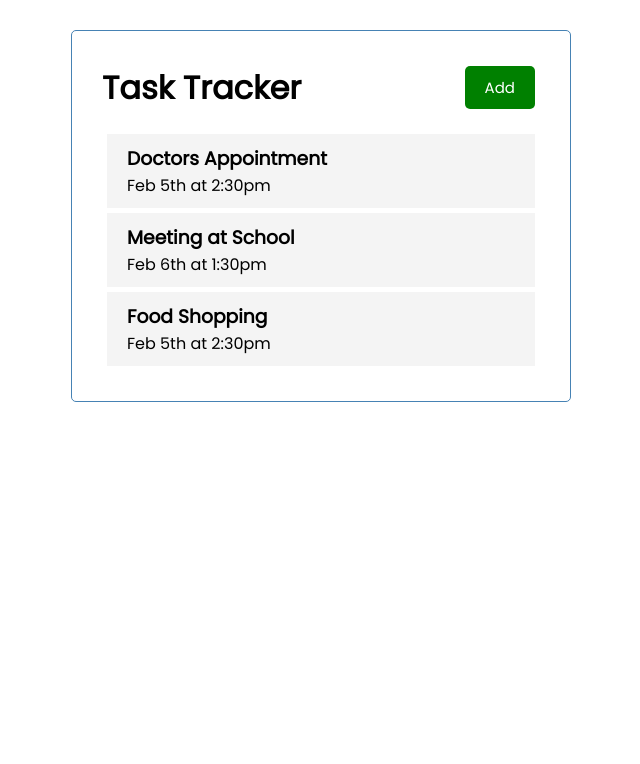
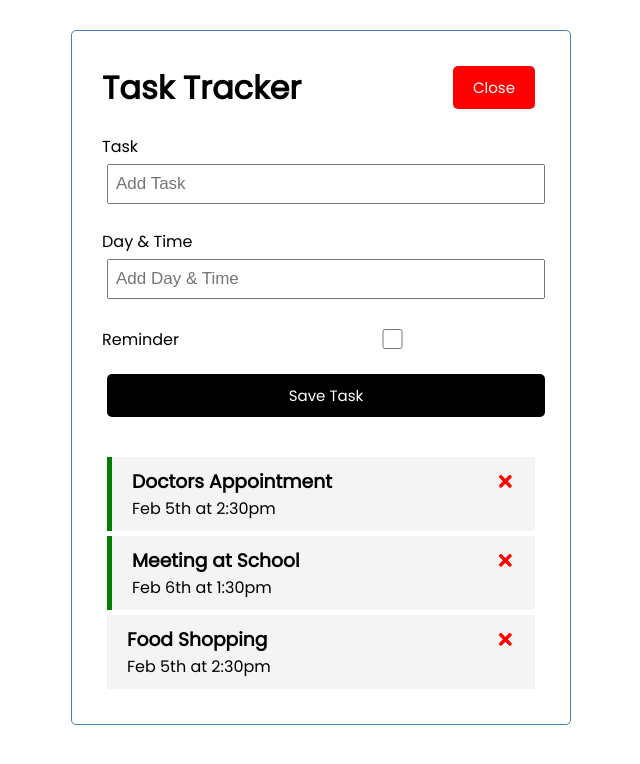
Before and after one commit to SalamanderCtesiphon/react-crash-todo, a React (Create React App) app: page / in a window 1280 px wide. Both pictures are taken after a click on the button "Add". Shown: the top 764 px of the page, without its empty margins (319-959 px from the left). Built offline with nearby package versions, Linux system fonts and the light colour scheme.

Commit message:
completed the tutorial

```diff
--- a/src/App.js
+++ b/src/App.js
@@ -2,8 +2,10 @@
 import './index.css';
 import Tasks from './components/Tasks';
 import { useState } from 'react'
+import AddTask from './components/AddTask';
 
 const App = () =>  {
+  const [showAddTask, setShowAddTask] = useState(false)
   const [tasks, setTasks] = useState([
     {
         id: 1,
@@ -25,10 +27,30 @@
     }
 ])
 
+const addTask = (task) => {
+  const id = Math.floor(Math.random() * 10000) + 1
+  const newTask = { id, ...task }
+  setTasks([...tasks, newTask])
+}
+
+const deleteTask = (id) => {
+  setTasks(tasks.filter((task) => task.id !== id ))
+}
+
+const toggleReminder = (id) => {
+  setTasks(tasks.map((task) => task.id === id ? {...task, reminder:
+  !task.reminder} : task
+  )
+  )
+}
+
   return (
     <div className="App container">
-      <Header />
-      <Tasks tasks={tasks} />
+      <Header onAdd={() => setShowAddTask(!showAddTask)} showAdd={showAddTask}/>
+      {showAddTask && <AddTask onAdd={addTask}/>}
+      {tasks.length > 0 ? (<Tasks tasks={tasks} onDelete={deleteTask}
+      onToggle={toggleReminder} />)
+      : ( 'No Tasks To Show')}
     </div>
   )
 }
--- /dev/null
+++ b/src/components/AddTask.js
@@ -0,0 +1,48 @@
+import { useState } from "react"
+
+const AddTask = ({ onAdd }) => {
+    const [text, setText] = useState('')
+    const [day, setDay] = useState('')
+    const [reminder, setReminder] = useState(false)
+
+    const onSubmit = (e) => {
+        e.preventDefault()
+
+        if(!text) {
+            alert('please add a task')
+            return
+        }
+        onAdd({ text, day, reminder })
+
+        setText('')
+        setDay('')
+        setReminder(false)
+    }
+
+    return (
+        <form className="add-form" onSubmit={onSubmit} >
+            <div className="form-control">
+                <label>Task</label>
+                <input type='text' placeholder='Add Task'
+                value={text} onChange={(e) => setText(e.target.value)} />
+            </div>
+            <div className="form-control">
+                <label>Day & Time</label>
+                <input type='text' placeholder='Add Day & Time'
+                value={day} onChange={(e) => setDay(e.target.value)}/>
+            </div>
+            <div className="form-control form-control-check">
+                <label>Reminder</label>
+                <input
+                    type='checkbox'
+                    checked={reminder}
+                    value={reminder}
+                    onChange={(e) => setReminder(e.currentTarget.checked)}
+                />
+            </div>
+            <input type='submit' value='Save Task' className="btn btn-block"/>
+        </form>
+    )
+}
+
+export default AddTask
--- a/src/components/Header.js
+++ b/src/components/Header.js
@@ -2,18 +2,15 @@
 import PropTypes from 'prop-types'
 import Button from './Button'
 
-const Header = ({ title }) => {
-  const onClick = () => {
-    console.log('Click')
-  }
+const Header = ({ title, onAdd, showAdd }) => {
 
   return (
     <header className='header'>
         <h1 >{title}</h1>
         <Button
-          color='green'
-          text='Add'
-          onClick={onClick}
+          color={showAdd ? 'red': 'green'}
+          text={showAdd ? 'Close': 'Add'}
+          onClick={onAdd}
         />
     </header>
   )
--- a/src/components/Task.js
+++ b/src/components/Task.js
@@ -1,7 +1,10 @@
-const Task = ({ task }) => {
+import { FaTimes } from 'react-icons/fa'
+
+const Task = ({ task, onDelete, onToggle }) => {
     return (
-        <div className="task" >
-            <h3>{task.text}</h3>
+        <div className={`task ${task.reminder ? 'reminder' : ''}`} onDoubleClick={() => onToggle(task.id)} >
+            <h3>{task.text}<FaTimes style={{ color: 'red', cursor: 'pointer'}}
+            onClick={() => onDelete(task.id)} /></h3>
             <p>{task.day}</p>
         </div>
     )
--- a/src/components/Tasks.js
+++ b/src/components/Tasks.js
@@ -1,12 +1,14 @@
 import React from 'react'
 import Task from './Task'
 
-const Tasks = ({ tasks }) => {
+const Tasks = ({ tasks, onDelete, onToggle }) => {
 
   return (
     <div>
         {tasks.map((task) => (
-            <Task key={task.id} task={task} />
+            <Task key={task.id} task={task}
+            onDelete={onDelete}
+            onToggle={onToggle} />
         ))}
     </div>
   )
```
